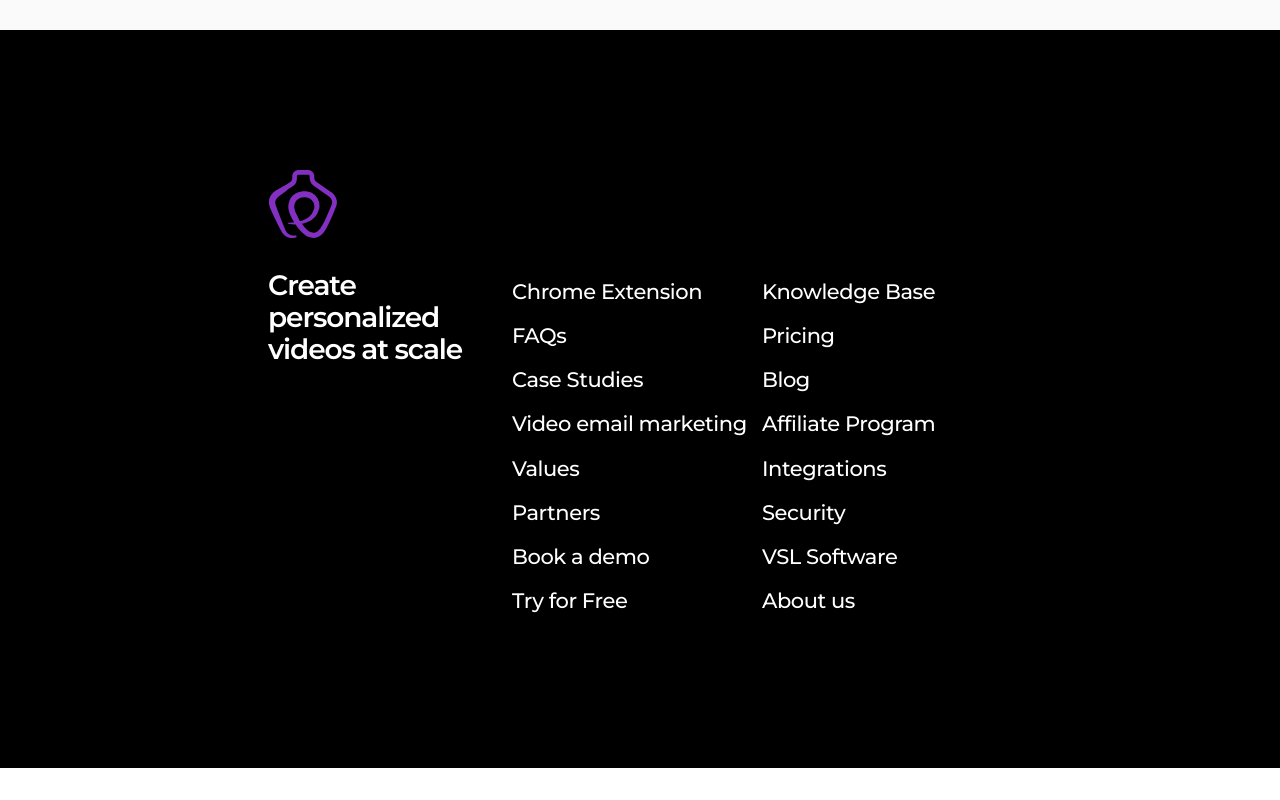
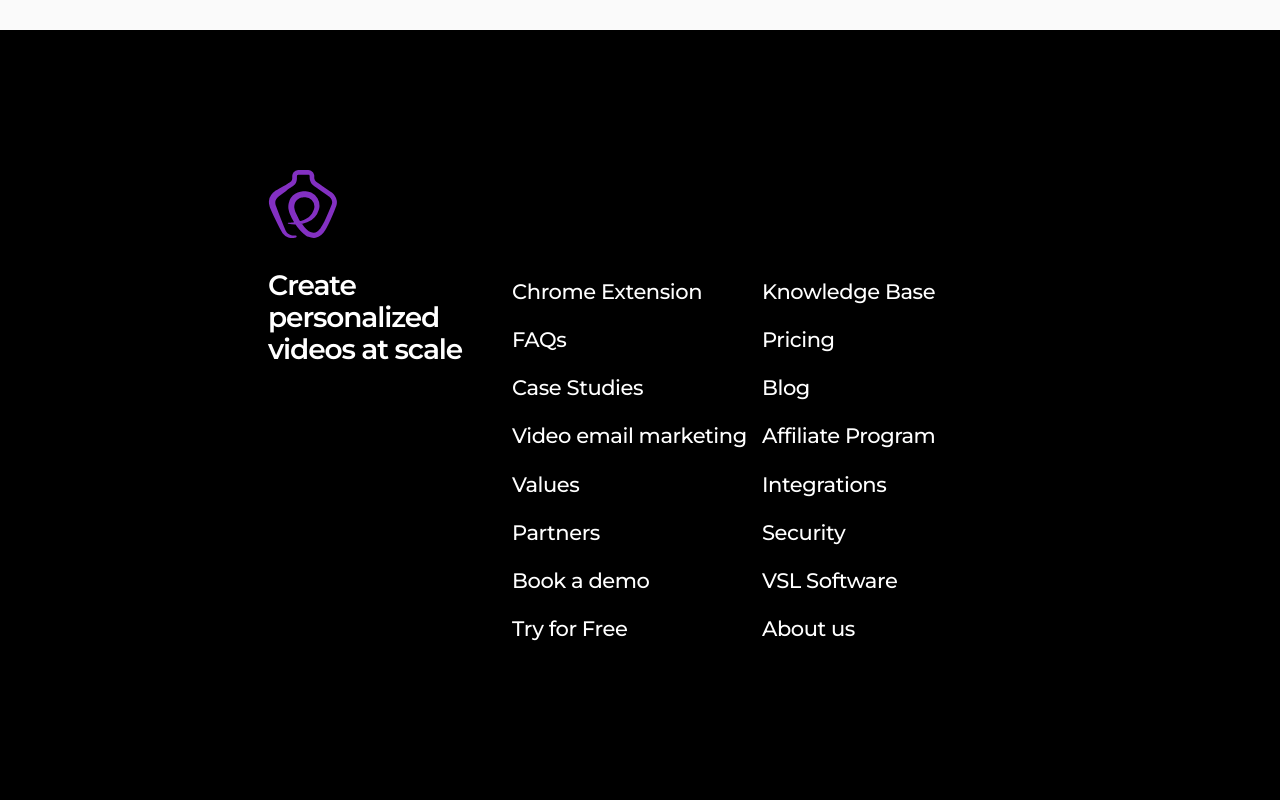
Before and after one commit to Dikhyant/potion, a Next.js app: page / in a window 1280 px wide. Shown: the part 770-1570 px from the top of the page. Before the commit the page ends 1538 px from the top, so only its background shows below. Built offline with nearby package versions, Linux system fonts and the light colour scheme.

Commit message:
Animated hover effect for footer nav items

```diff
--- a/src/_components/FooterNavItem/FooterNavItem.tsx
+++ b/src/_components/FooterNavItem/FooterNavItem.tsx
@@ -19,6 +19,12 @@ export default function FooterNavItem({
                 "text-[21px] font-medium tracking-[-.02em] leading-[115%]",
                 className
             )}
-        >{text}</Link>
+        >
+            <span className="block w-max after:block after:left-0 after:right-0 after:h-1
+                             after:border-b after:scale-x-0 hover:after:scale-100
+                             after:transition-transform after:duration-[.6s] after:ease-[cubic-bezier(.16,1,.3,1)] after:origin-left" >
+                {text}
+            </span>
+        </Link>
     )
 }
```
